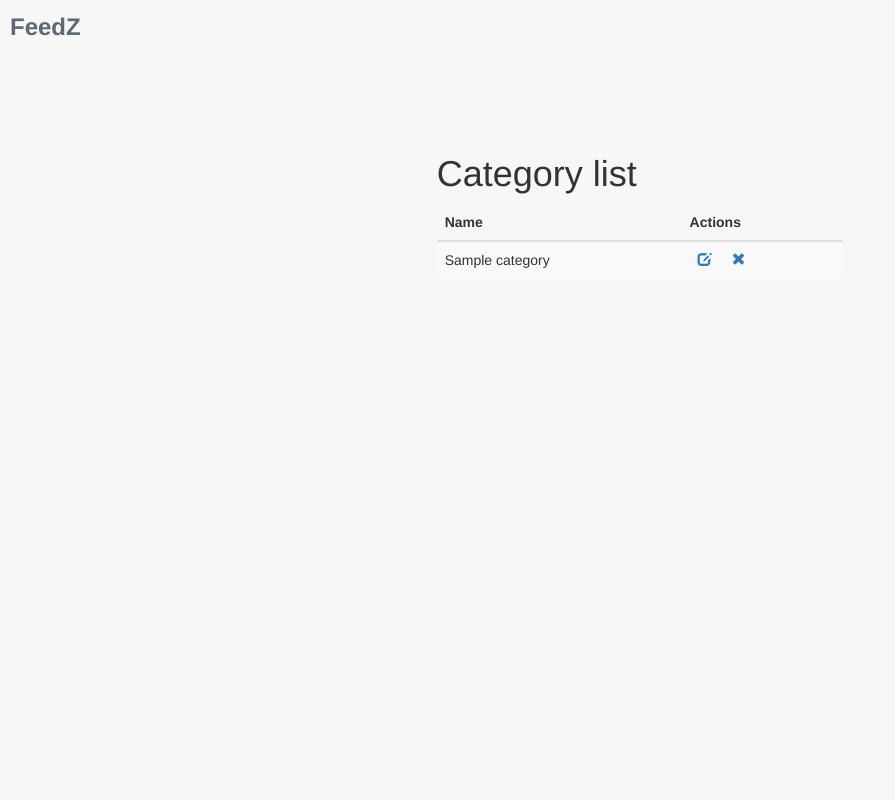
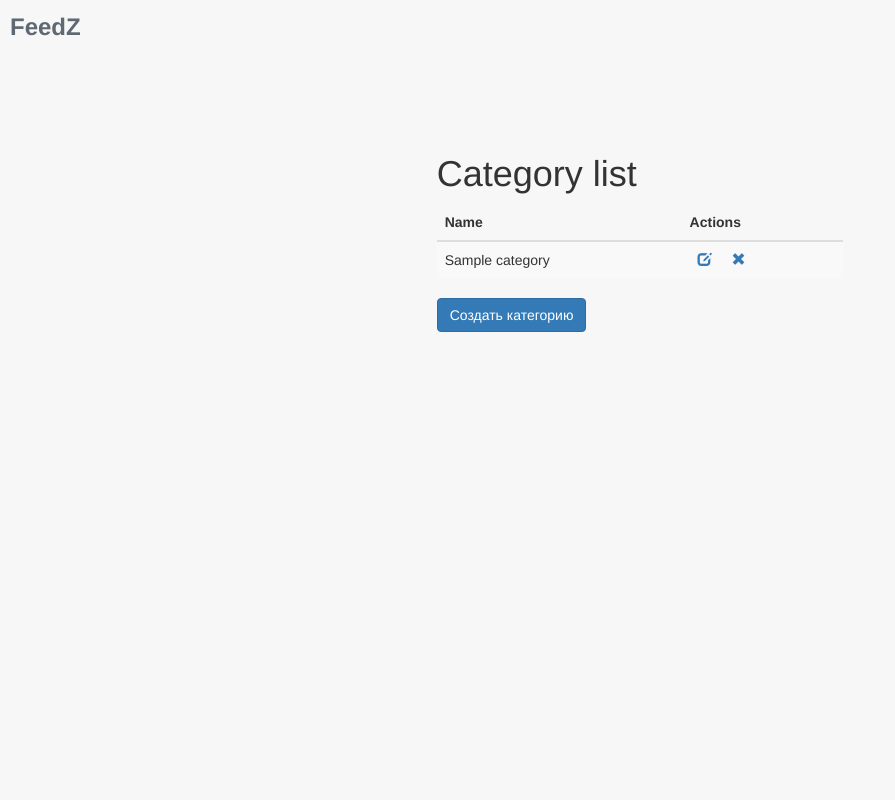
Before and after one commit to Dimercel/feedz, a Django app: template feedz/aggregator/templates/aggregator/category_list.html in a window 1280 px wide. Shown: the whole page, without its empty margins (0-895 px from the left). Run offline with Django 3.2, Linux system fonts and the light colour scheme; the template is opened without the code that fills it: values that come from a table or form of the project are taken from there, others are empty; tables that the repository leaves empty hold one stand-in row (values such as "Sample post"); style sheets or scripts are compiled from the project's sources; parts of the project's set-up code (start-up, migrations or seed data) failed here and were passed over; some libraries are stand-ins or nearby versions.

Commit message:
Add category button

```diff
--- a/feedz/aggregator/templates/aggregator/category_list.html
+++ b/feedz/aggregator/templates/aggregator/category_list.html
@@ -38,6 +38,7 @@
             </tbody>
           </table>
 
+          <a href="#" class="btn btn-primary">Создать категорию</a>
         </div>
       </div>
     </div>
```
